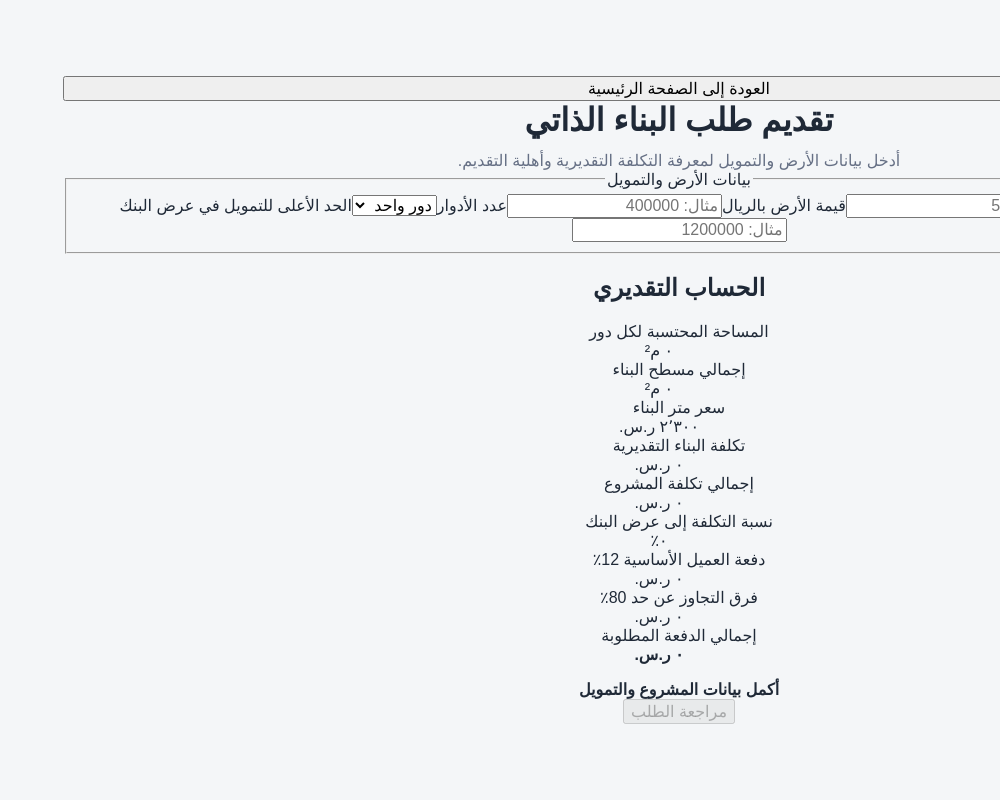
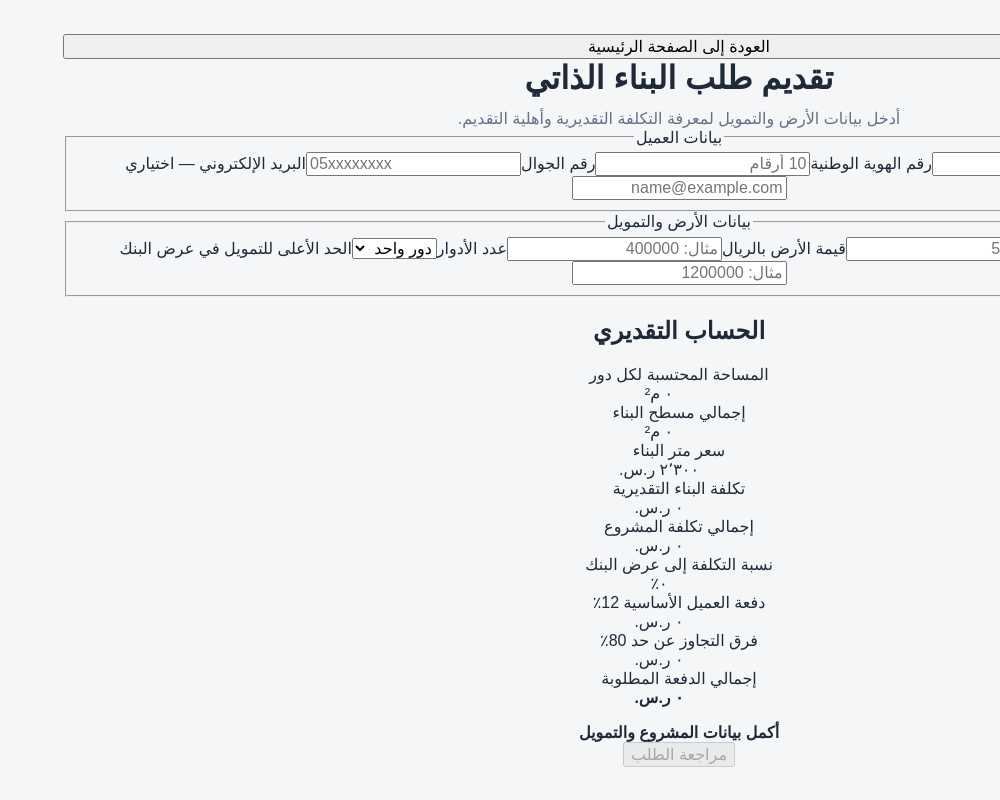
Before and after one commit to Khdtugd641409/mazini-app, a React (Vite) app: page / in a window 1280 px wide. Both pictures are taken after a click on the button "تقديم طلب عميل". Shown: the whole page, without its empty margins (280-1280 px from the left). Built offline with nearby package versions, Linux system fonts and the light colour scheme.

Commit message:
Update CustomerApplicationForm.jsx

```diff
--- a/src/components/customer/CustomerApplicationForm.jsx
+++ b/src/components/customer/CustomerApplicationForm.jsx
@@ -7,6 +7,10 @@ import {
 } from "../../utils/projectCalculations.js";
 
 const INITIAL_FORM = {
+  customerName: "",
+  nationalId: "",
+  mobileNumber: "",
+  email: "",
   landArea: "",
   landPrice: "",
   floors: "1",
@@ -27,7 +31,13 @@ function CustomerApplicationForm({ onReview }) {
   const requiresApproval =
     calculation.excessAmount > 0;
 
+  const isCustomerDataComplete =
+    formData.customerName.trim().length >= 3 &&
+    /^\d{10}$/.test(formData.nationalId) &&
+    /^05\d{8}$/.test(formData.mobileNumber);
+
   const submitDisabled =
+    !isCustomerDataComplete ||
     !calculation.canSubmit ||
     (requiresApproval && !acceptedExtraPayment);
 
@@ -39,7 +49,14 @@ function CustomerApplicationForm({ onReview }) {
       [name]: value,
     }));
 
-    setAcceptedExtraPayment(false);
+    if (
+      name === "landArea" ||
+      name === "landPrice" ||
+      name === "floors" ||
+      name === "bankOffer"
+    ) {
+      setAcceptedExtraPayment(false);
+    }
   };
 
   const handleSubmit = (event) => {
@@ -51,17 +68,96 @@ function CustomerApplicationForm({ onReview }) {
 
     onReview({
       formData: {
-        ...formData,
+        customerName: formData.customerName.trim(),
+        nationalId: formData.nationalId,
+        mobileNumber: formData.mobileNumber,
+        email: formData.email.trim(),
+        landArea: formData.landArea,
+        landPrice: formData.landPrice,
+        floors: formData.floors,
+        bankOffer: formData.bankOffer,
       },
+
       calculation: {
         ...calculation,
       },
+
       acceptedExtraPayment,
     });
   };
 
   return (
     <form onSubmit={handleSubmit}>
+      <fieldset>
+        <legend>بيانات العميل</legend>
+
+        <label htmlFor="customerName">
+          الاسم الكامل
+        </label>
+
+        <input
+          id="customerName"
+          name="customerName"
+          type="text"
+          value={formData.customerName}
+          onChange={handleChange}
+          placeholder="الاسم الرباعي"
+          autoComplete="name"
+          minLength="3"
+          required
+        />
+
+        <label htmlFor="nationalId">
+          رقم الهوية الوطنية
+        </label>
+
+        <input
+          id="nationalId"
+          name="nationalId"
+          type="text"
+          inputMode="numeric"
+          value={formData.nationalId}
+          onChange={handleChange}
+          placeholder="10 أرقام"
+          pattern="\d{10}"
+          maxLength="10"
+          autoComplete="off"
+          required
+        />
+
+        <label htmlFor="mobileNumber">
+          رقم الجوال
+        </label>
+
+        <input
+          id="mobileNumber"
+          name="mobileNumber"
+          type="tel"
+          inputMode="tel"
+          value={formData.mobileNumber}
+          onChange={handleChange}
+          placeholder="05xxxxxxxx"
+          pattern="05\d{8}"
+          maxLength="10"
+          autoComplete="tel"
+          required
+        />
+
+        <label htmlFor="email">
+          البريد الإلكتروني — اختياري
+        </label>
+
+        <input
+          id="email"
+          name="email"
+          type="email"
+          value={formData.email}
+          onChange={handleChange}
+          placeholder="name@example.com"
+          autoComplete="email"
+        />
+      </fieldset>
+
       <fieldset>
         <legend>بيانات الأرض والتمويل</legend>
 
```
